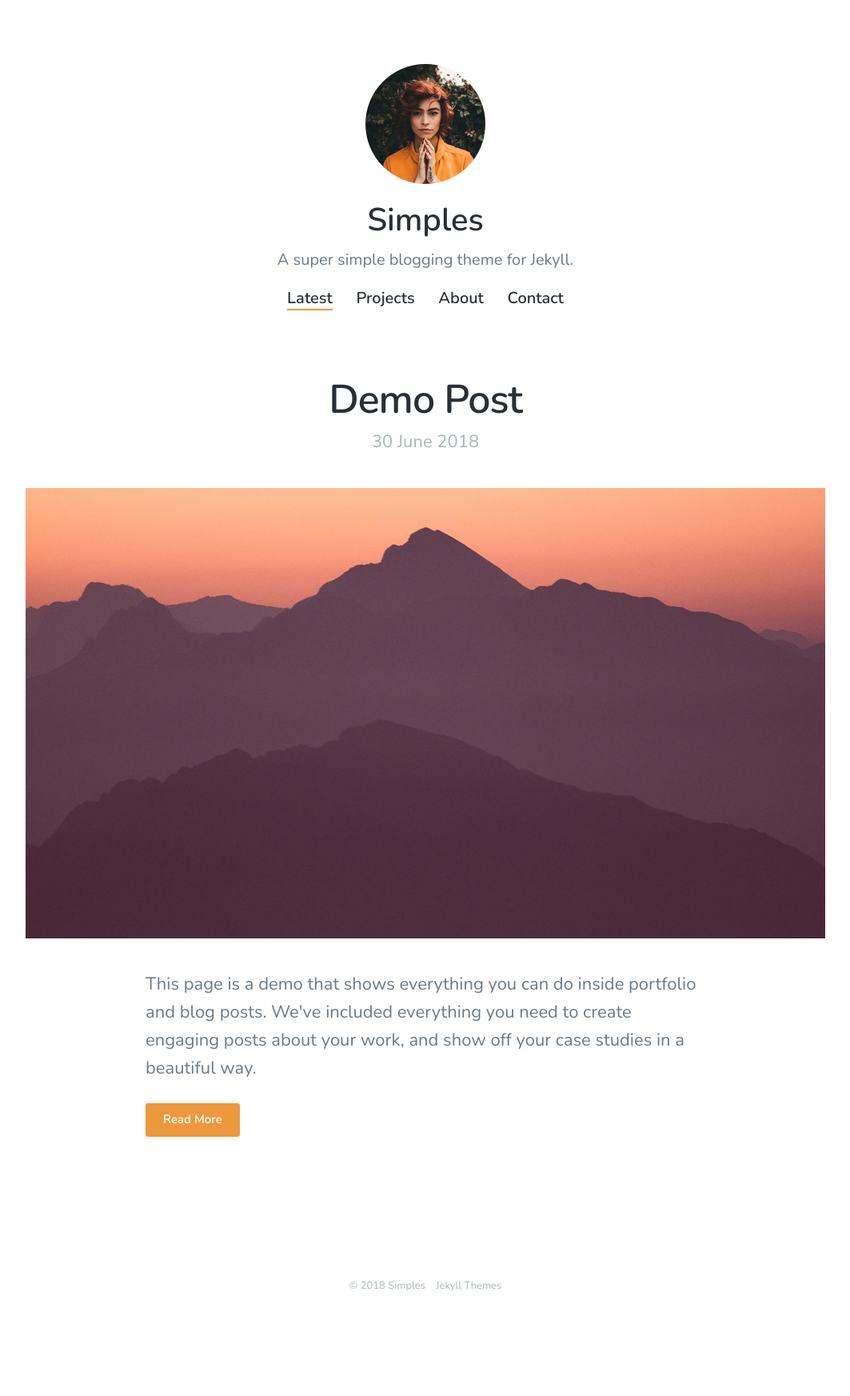
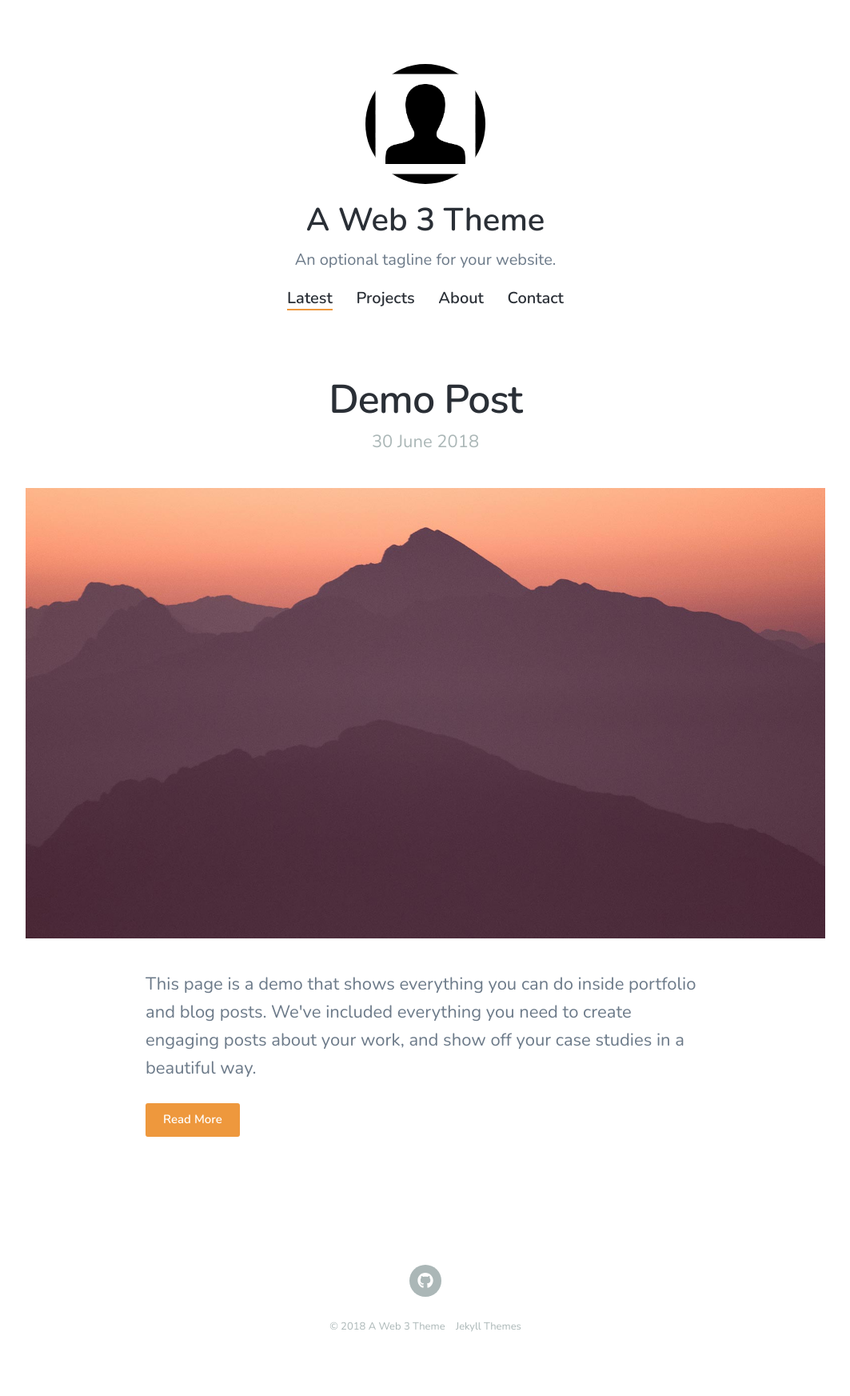
Before and after one commit to noremuhh/web-3-theme, a Jekyll site: the page built from index.html, in a window 1280 px wide. Shown: the whole page at 80% size, without its empty margins (108-1171 px from the left). Built offline with Jekyll 4.4.1, drawn with Linux system fonts in a browser that asks for light colours; nearby versions of some CDN libraries; the list of posts is cut into pages by our own code; before the commit the page ends 1694 px from its top, so only the background shows below that.

Commit message:
Settings

```diff
--- a/_data/settings.yml
+++ b/_data/settings.yml
@@ -1,10 +1,10 @@
 basic_settings:
-  site_title: Simples
-  site_tagline: A super simple blogging theme for Jekyll.
+  site_title: A Web 3 Theme
+  site_tagline: An optional tagline for your website.
   favicon_image: /images/favicon.png
 
 header_settings:
-  avatar_image: /images/avatar.jpg
+  avatar_image: /images/avatar.png
   logo_image:
   logo_width: 200
 
@@ -46,7 +46,7 @@ social_settings:
   dribbble_url: ''
   behance_url: ''
   deviantart_url: ''
-  github_url: ''
+  github_url: 'http://github.com/pcmanikoth'
   reddit_url: ''
   flickr_url: ''
   etsy_url: ''
```
Also changed, not shown: images/avatar.jpg (deleted), images/avatar.png (added).
